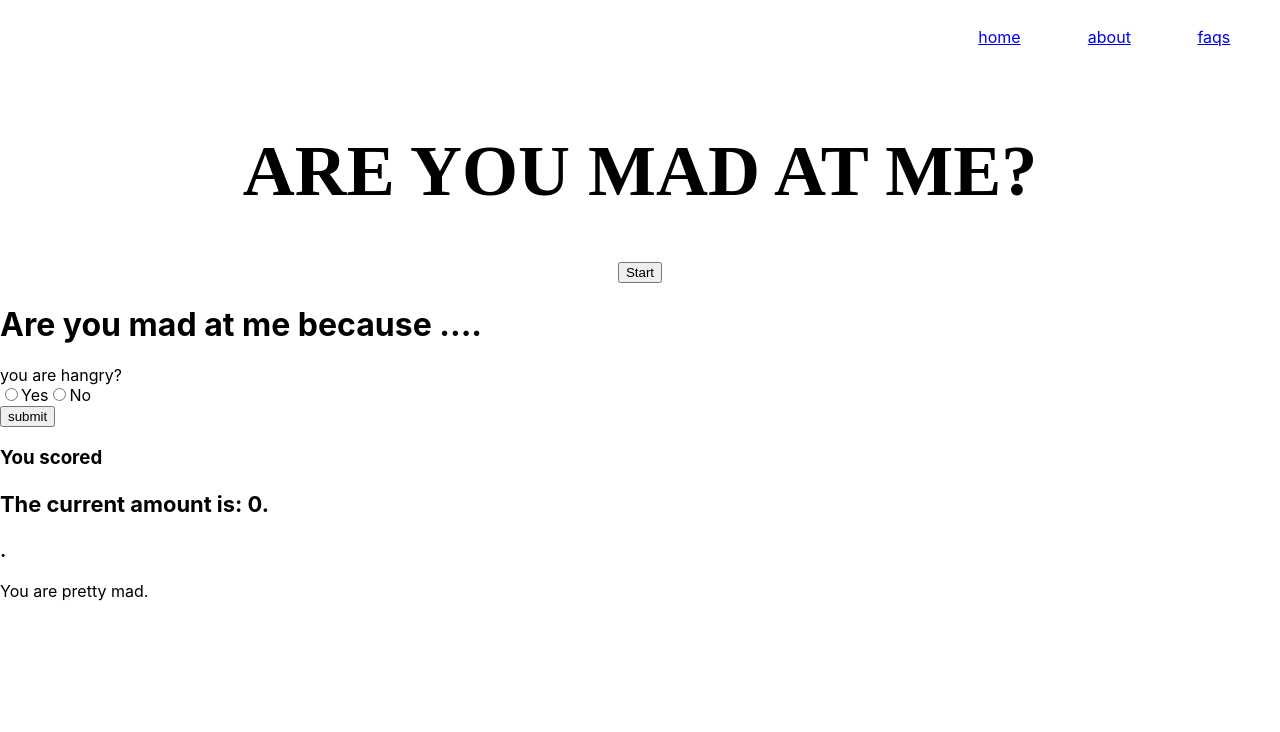
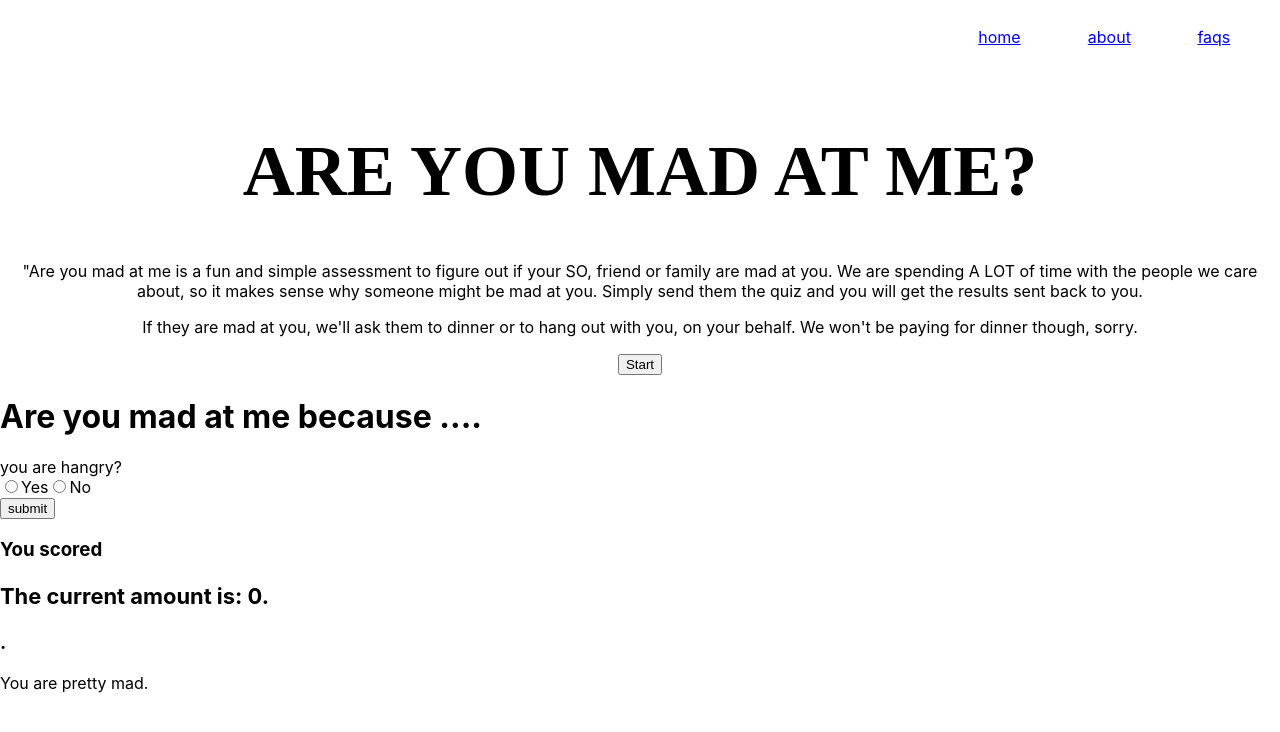
Before and after one commit to kristinhargrove/areyoumadatme, a React (Create React App) app: page / in a window 1280 px wide. Shown: the top 732 px of the page. Built offline with nearby package versions, Linux system fonts and the light colour scheme.

Commit message:
updates the home page

```diff
--- a/src/components/Main.js
+++ b/src/components/Main.js
@@ -5,6 +5,14 @@ const Main = (props) => (
     <>
         <body className="main">
             <h1 className="title">ARE YOU MAD AT ME?</h1>
+            <p>
+                "Are you mad at me is a fun and simple assessment to figure out if your SO, friend or family are mad at you.
+                We are spending A LOT of time with the people we care about, so it makes sense why someone might be mad at you.
+                Simply send them the quiz and you will get the results sent back to you.
+            </p>
+            <p>
+                If they are mad at you, we'll ask them to dinner or to hang out with you, on your behalf. We won't be paying for dinner though, sorry.
+            </p>
             <button className="start">Start</button>
         </body>
     </>
```
